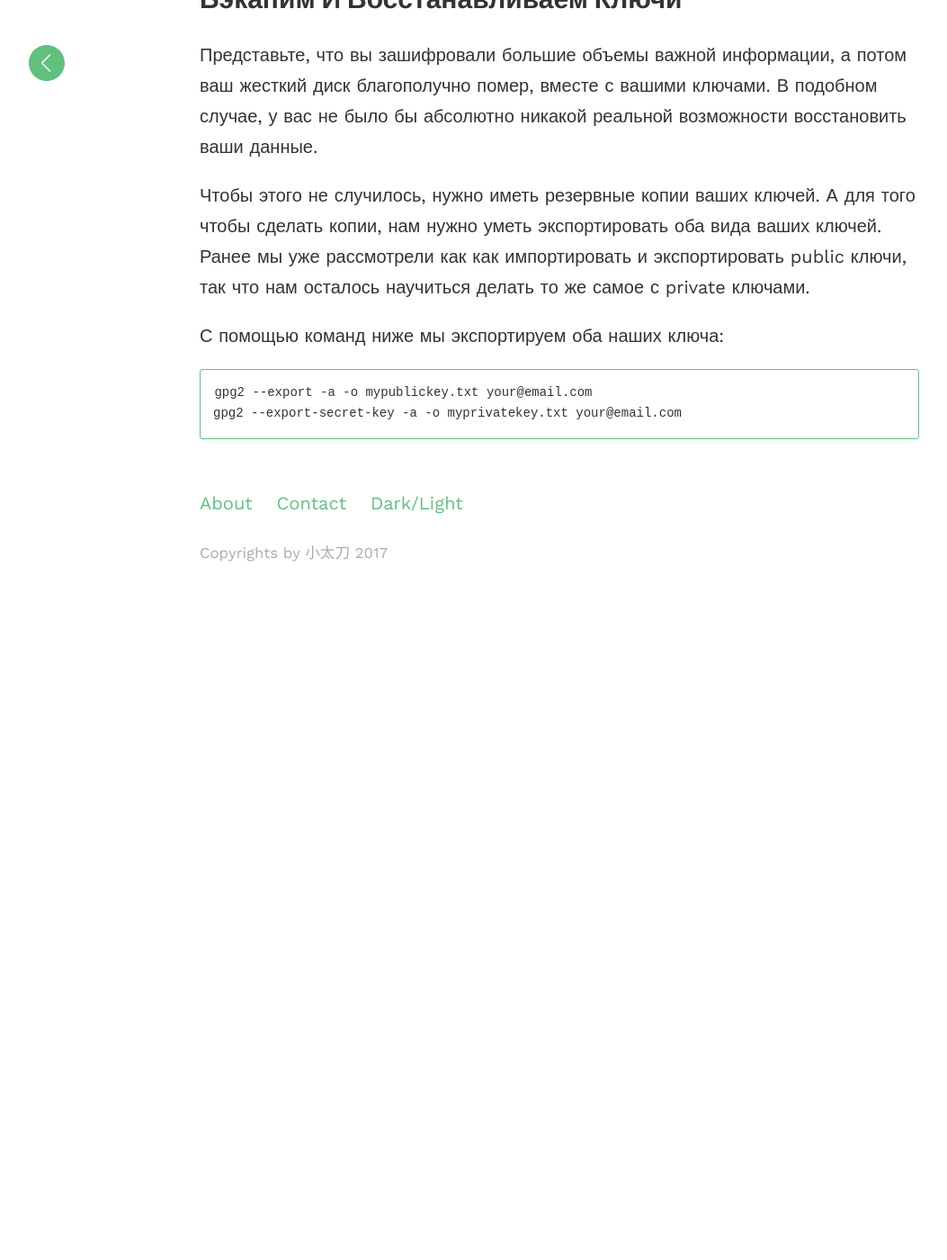
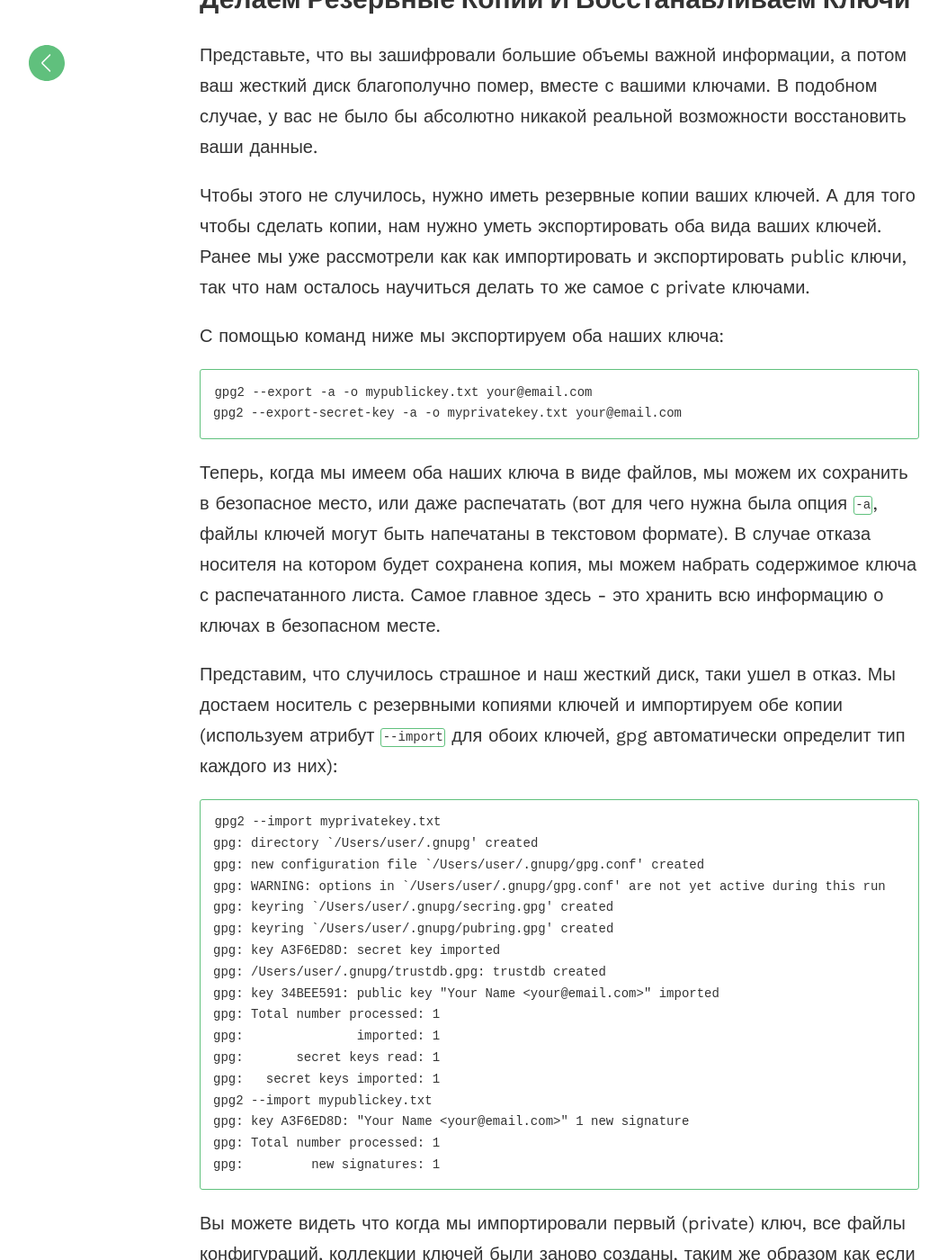
Before and after one commit to evgeniyantipin/evgeniyantipin.github.io, a Jekyll site: the page built from _posts/2018-03-10-gpg2.markdown, in a window 1280 px wide and 1400 px high, scrolled down 8817 px. Shown: the whole window at 90% size, without its empty margins (18-1071 px from the left). Built offline with Jekyll 4.4.1, drawn with Linux system fonts in a browser that asks for light colours; before the commit the page ends 9447 px from its top, so only the background shows below that; some of the changed text lies outside the part shown.

Commit message:
Update 2018-03-10-gpg2.markdown

````diff
--- a/_posts/2018-03-10-gpg2.markdown
+++ b/_posts/2018-03-10-gpg2.markdown
@@ -203,7 +203,7 @@ gpg: encrypted with 2048-bit ELG-E key, ID A3F6ED8D, created 2018-03-11
       "Your Name <your@email.com>"
 a secret from vasya
 ```
-## Бэкапим и восстанавливаем ключи
+## Делаем резервные копии и восстанавливаем ключи
 Представьте, что вы зашифровали большие объемы важной информации, а потом ваш жесткий диск благополучно помер, вместе с вашими ключами. В подобном случае, у вас не было бы абсолютно никакой реальной возможности восстановить ваши данные.
 
 Чтобы этого не случилось, нужно иметь резервные копии ваших ключей. А для того чтобы сделать копии, нам нужно уметь экспортировать оба вида ваших ключей. Ранее мы уже рассмотрели как как импортировать и экспортировать public ключи, так что нам осталось научиться делать то же самое с private ключами.
@@ -213,3 +213,41 @@ a secret from vasya
 gpg2 --export -a -o mypublickey.txt your@email.com
 gpg2 --export-secret-key -a -o myprivatekey.txt your@email.com
 ```
+Теперь, когда мы имеем оба наших ключа в виде файлов, мы можем их сохранить в безопасное место, или даже распечатать (вот для чего нужна была опция `-a`, файлы ключей могут быть напечатаны в текстовом формате). В случае отказа носителя на котором будет сохранена копия, мы можем набрать содержимое ключа с распечатанного листа. Самое главное здесь - это хранить всю информацию о ключах в безопасном месте.
+
+Представим, что случилось страшное и наш жесткий диск, таки ушел в отказ. Мы достаем носитель с резервными копиями ключей и импортируем обе копии (используем атрибут `--import` для обоих ключей, gpg автоматически определит тип каждого из них):
+```bash
+gpg2 --import myprivatekey.txt
+gpg: directory `/Users/user/.gnupg' created
+gpg: new configuration file `/Users/user/.gnupg/gpg.conf' created
+gpg: WARNING: options in `/Users/user/.gnupg/gpg.conf' are not yet active during this run
+gpg: keyring `/Users/user/.gnupg/secring.gpg' created
+gpg: keyring `/Users/user/.gnupg/pubring.gpg' created
+gpg: key A3F6ED8D: secret key imported
+gpg: /Users/user/.gnupg/trustdb.gpg: trustdb created
+gpg: key 34BEE591: public key "Your Name <your@email.com>" imported
+gpg: Total number processed: 1
+gpg:               imported: 1
+gpg:       secret keys read: 1
+gpg:   secret keys imported: 1
+gpg2 --import mypublickey.txt
+gpg: key A3F6ED8D: "Your Name <your@email.com>" 1 new signature
+gpg: Total number processed: 1
+gpg:         new signatures: 1
+```
+Вы можете видеть что когда мы импортировали первый (private) ключ, все файлы конфигураций, коллекции ключей были заново созданы, таким же образом как если бы мы использовали атрибут `--gen-key` первый раз. Все что вам осталось сделать теперь - это заново задать уровень доверия своему public ключу (вы уже знаете как это делать).
+
+И в завершение, давайте попробуем расшифровать файл созданный нами ранее, дабы убедиться в том, что импорт private ключа прошел успешно и мы действительно можем его использовать:
+```bash
+gpg2 -d vasyassecret.txt.gpg
+You need a passphrase to unlock the secret key for
+user: "Your Name <your@email.com>"
+
+Enter passphrase: my passphrase
+
+2048-bit ELG-E key, ID A3F6ED8D, created 2018-03-11 (main key ID 32CDE571)
+
+gpg: encrypted with 2048-bit ELG-E key, ID A3F6ED8D, created 2018-03-11
+      "Your Name <your@email.com>"
+a secret from vasya
+```
````
